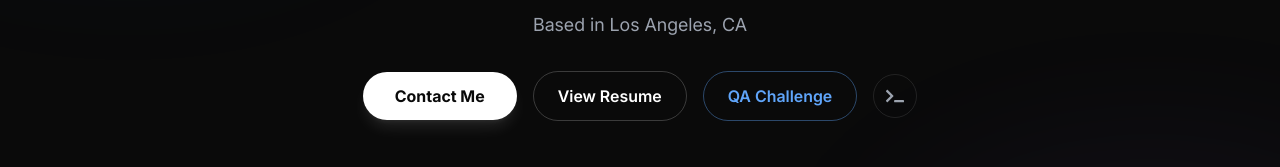
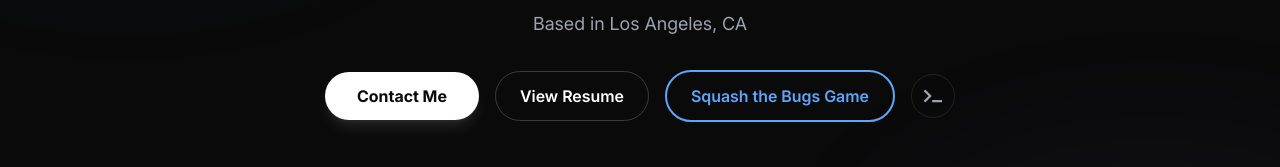
Before and after one commit to jonbiro/Jonathan-Biro, a React (Vite) app: page / in a window 1280 px wide. Shown: the part 354-521 px from the top of the page. Built offline with nearby package versions, Linux system fonts and the light colour scheme; no server answers.

Commit message:
feat: rename game to 'Squash the Bugs' and enhance button ui

```diff
--- a/src/App.jsx
+++ b/src/App.jsx
@@ -131,7 +131,7 @@ function App() {
       },
       {
         id: "open-challenge",
-        label: "Launch QA Challenge",
+        label: "Launch Squash the Bugs Game",
         description: "Play a 20-second bug hunt mini-game.",
         icon: <FaMagic />,
         keywords: ["game", "challenge", "fun", "qa"],
--- a/src/components/About.jsx
+++ b/src/components/About.jsx
@@ -20,7 +20,7 @@ const About = ({ motionEnabled = true, pointerEffectsEnabled = true }) => {
     };
 
     return (
-        <section id="about" className="py-20 md:py-32 px-4 max-w-7xl mx-auto">
+        <section id="about" className="py-20 md:py-32 px-4 max-w-7xl mx-auto" style={{ contentVisibility: 'auto' }}>
             <div className="flex flex-col md:flex-row items-center gap-12 md:gap-20">
                 <motion.div {...leftRevealProps} className="w-full md:w-5/12 flex justify-center md:justify-end">
                     <div className="relative group">
--- a/src/components/Contact.jsx
+++ b/src/components/Contact.jsx
@@ -7,11 +7,19 @@ const Contact = ({ motionEnabled = true }) => {
     const [showScrollTop, setShowScrollTop] = useState(false);
 
     useEffect(() => {
+        let timeoutId = 0;
         const handleScroll = () => {
-            setShowScrollTop(window.scrollY > 400);
+            if (timeoutId) return;
+            timeoutId = window.setTimeout(() => {
+                setShowScrollTop(window.scrollY > 400);
+                timeoutId = 0;
+            }, 100);
         };
         window.addEventListener("scroll", handleScroll, { passive: true });
-        return () => window.removeEventListener("scroll", handleScroll);
+        return () => {
+            window.removeEventListener("scroll", handleScroll);
+            if (timeoutId) window.clearTimeout(timeoutId);
+        };
     }, []);
 
     const handleConfetti = useCallback(async () => {
@@ -47,7 +55,7 @@ const Contact = ({ motionEnabled = true }) => {
     }, [motionEnabled]);
 
     return (
-        <section id="contact" className="py-20 px-4 max-w-4xl mx-auto text-center relative">
+        <section id="contact" className="py-20 px-4 max-w-4xl mx-auto text-center relative" style={{ contentVisibility: 'auto' }}>
             <motion.div
                 initial={motionEnabled ? { opacity: 0, scale: 0.9 } : false}
                 whileInView={{ opacity: 1, scale: 1 }}
--- a/src/components/Hero.jsx
+++ b/src/components/Hero.jsx
@@ -96,9 +96,9 @@ const Hero = ({
                         <button
                             type="button"
                             onClick={onLaunchChallenge}
-                            className="px-6 py-3 rounded-full border border-primary/40 text-primary font-semibold hover:bg-primary/15 transition-colors block"
+                            className="px-6 py-3 rounded-full border-2 border-primary text-primary font-semibold hover:bg-primary/15 transition-colors block"
                         >
-                            QA Challenge
+                            Squash the Bugs Game
                         </button>
                     </MagneticButton>
                     <MagneticButton enabled={pointerEffectsEnabled}>
--- a/src/components/ui/ParticlesBackground.jsx
+++ b/src/components/ui/ParticlesBackground.jsx
@@ -230,7 +230,7 @@ const ParticlesBackground = () => {
         };
     }, []);
 
-    return <canvas ref={canvasRef} className="fixed top-0 left-0 w-full h-full -z-10 pointer-events-none" style={{ willChange: 'transform' }} />;
+    return <canvas ref={canvasRef} className="fixed top-0 left-0 w-full h-full -z-10 pointer-events-none" />;
 };
 
 export default ParticlesBackground;
--- a/src/components/ui/QAChallengeModal.jsx
+++ b/src/components/ui/QAChallengeModal.jsx
@@ -759,7 +759,7 @@ const QAChallengeModal = ({ isOpen, onClose, motionEnabled = true }) => {
                                     Mini Challenge
                                 </p>
                                 <h3 className="mt-1 text-xl font-bold text-white sm:text-2xl md:text-3xl">
-                                    Bug Smasher Arena
+                                    Squash the Bugs Game
                                 </h3>
                                 <p className="mt-1 text-xs text-zinc-400 sm:text-sm">
                                     Smash moving bugs, chain combos, and survive escalating waves.
```
Also changed, not shown: 1 other file (tests, documents, lock files or other folders). Lines whose indentation alone changed are shown as unchanged.
